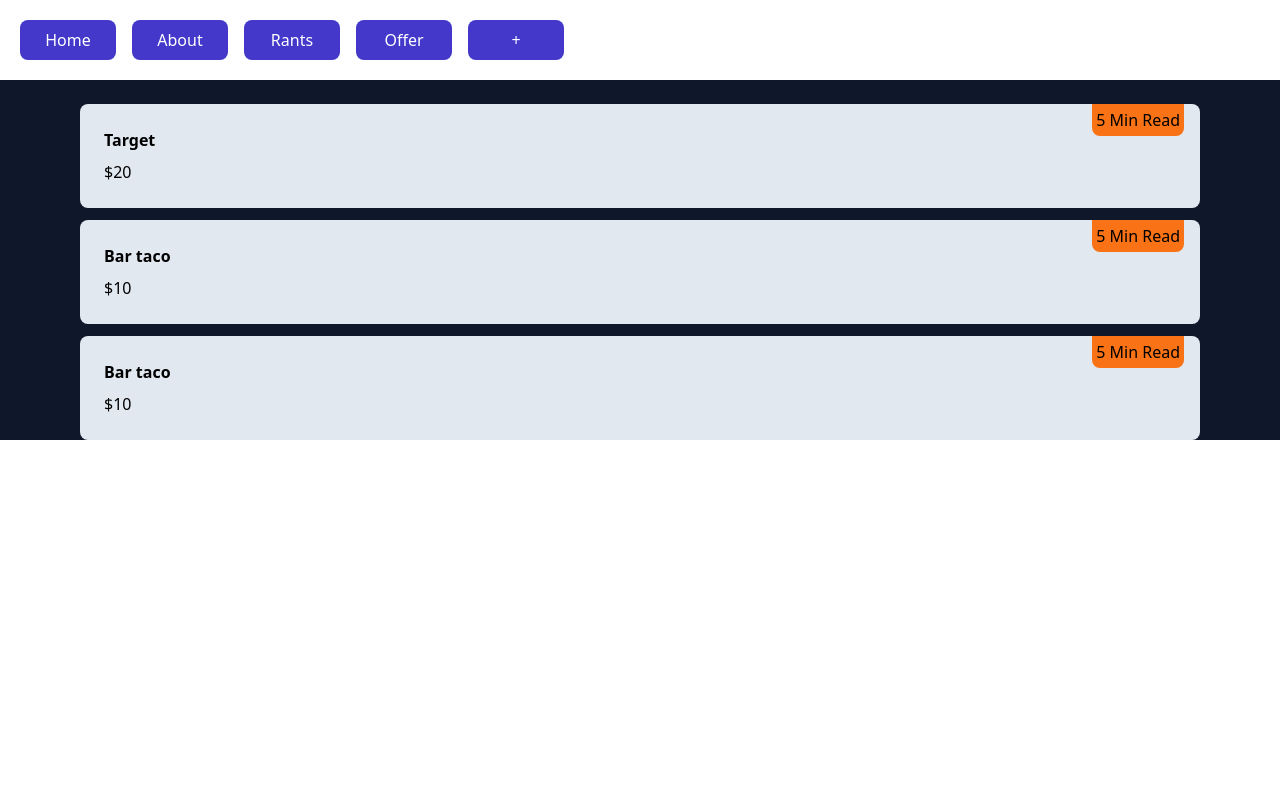
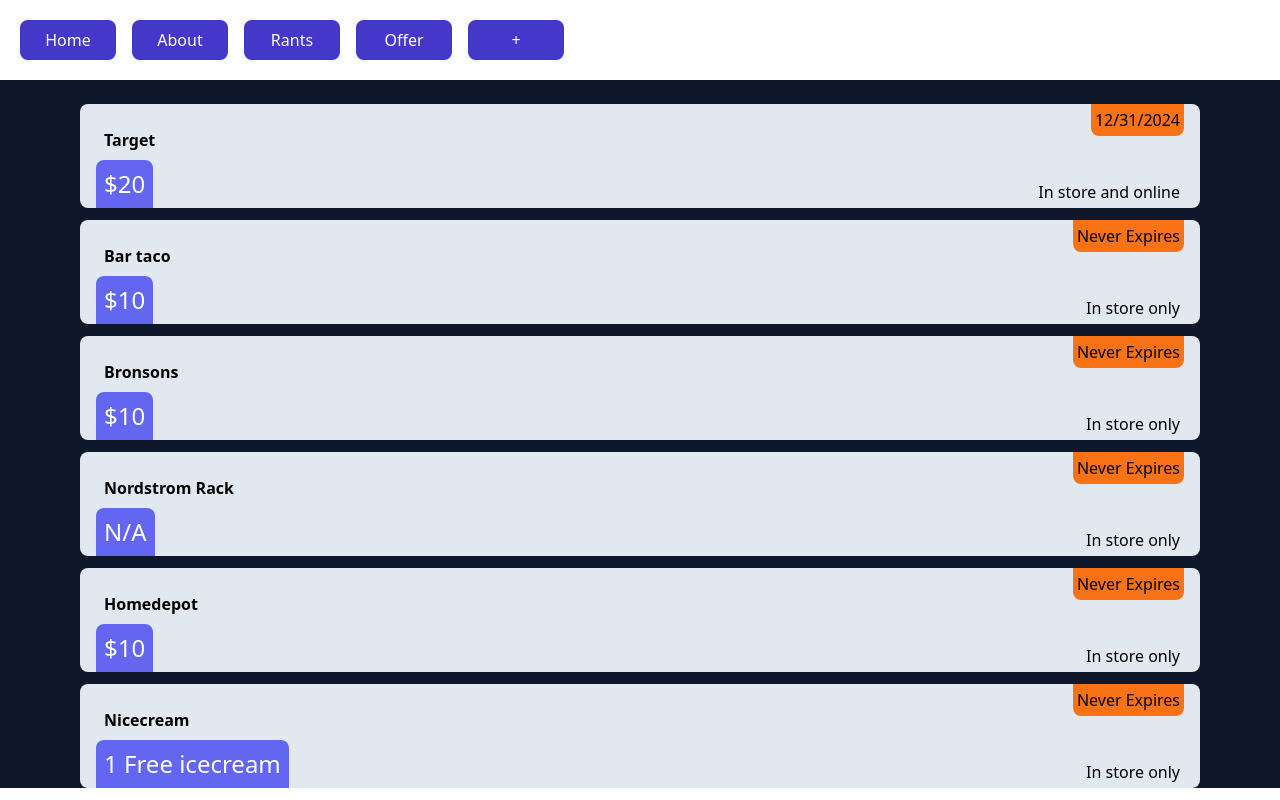
Before and after one commit to Alihasadd/Coupon-site, a React (Create React App) app: page /offer in a window 1280 px wide. Built offline with nearby package versions, Linux system fonts and the light colour scheme.

Commit message:
Able to align contents properly

```diff
--- a/src/data/Offer.js
+++ b/src/data/Offer.js
@@ -3,18 +3,18 @@
     {
       id: 1,
       card: "Target",
-      location: "Target",
+      location: "Target locations",
       expiration: "12/31/2024",
       value: "$20",
       conditions: "In store and online",
-      type: "digital",
+      type: "Digital",
       scan: "In store and online",
     },
     {
         id: 2,
         card: "Bar taco",
-        location: "Bar taco",
-        expiration: "never",
+        location: "Ballston",
+        expiration: "Never Expires",
         value: "$10",
         conditions: "In store only",
         type: "Physical",
@@ -22,11 +22,41 @@
       },
 
     {
-        id: 2,
-        card: "Bar taco",
-        location: "Bar taco",
-        expiration: "never",
+        id: 3,
+        card: "Bronsons",
+        location: "Ballston",
+        expiration: "Never Expires",
         value: "$10",
+        conditions: "In store only",
+        type: "Physical",
+        scan: "In store and online",
+    },
+    {
+        id: 4,
+        card: "Nordstrom Rack",
+        location: "All locations",
+        expiration: "Never Expires",
+        value: "N/A",
+        conditions: "In store only",
+        type: "Physical",
+        scan: "In store and online",
+    },
+    {
+        id: 5,
+        card: "Homedepot",
+        location: "Ballston",
+        expiration: "Never Expires",
+        value: "$10",
+        conditions: "In store only",
+        type: "Physical",
+        scan: "In store and online",
+    },
+    {
+        id: 6,
+        card: "Nicecream",
+        location: "Clarendon",
+        expiration: "Never Expires",
+        value: "1 Free icecream",
         conditions: "In store only",
         type: "Physical",
         scan: "In store and online",
--- a/src/subpages/Offer.jsx
+++ b/src/subpages/Offer.jsx
@@ -9,7 +9,9 @@
         <div key={post.id} className=" bg-slate-200 p-5 ml-20 mr-20 mt-1  rounded-lg  hover:bg-white relative" >
             <h2 className="font-bold p-1 justify-center">{post.card}</h2>
             <p className="font-normal p-1">{post.value}</p>
-            <span className="bg-orange-500 absolute top-0 right-4 p-1 rounded-b-lg">5 Min Read</span>
+            <p className="font-normal p-1 absolute bottom-0 right-4 p-1">{post.conditions}</p>
+            <p className="text-2xl text-white bg-indigo-500 absolute bottom-0 left-4 p-1 rounded-t-lg px-2 py-2">{post.value}</p>
+            <span className="bg-orange-500 absolute top-0 right-4 p-1 rounded-b-lg">{post.expiration}</span>
 
          </div>
     ))}
```
